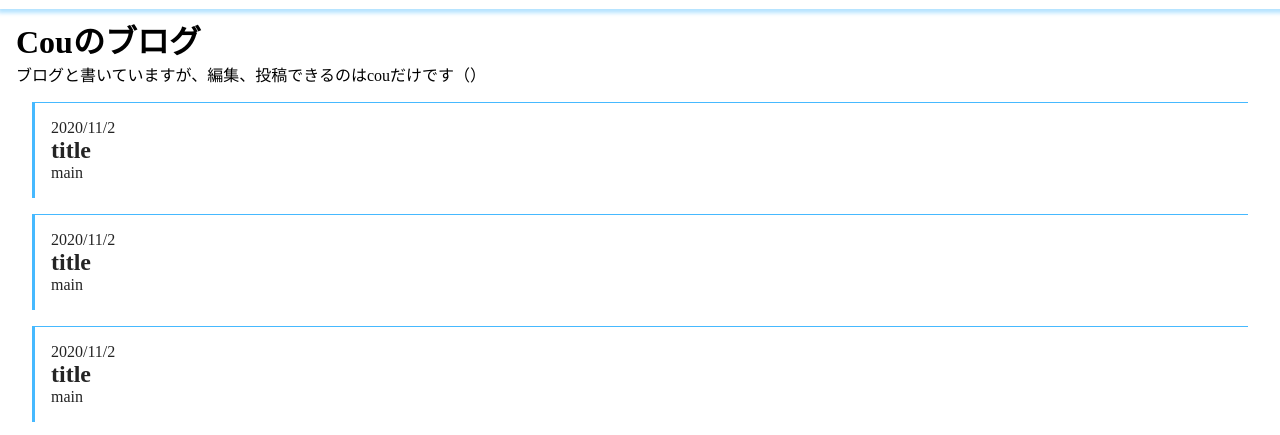
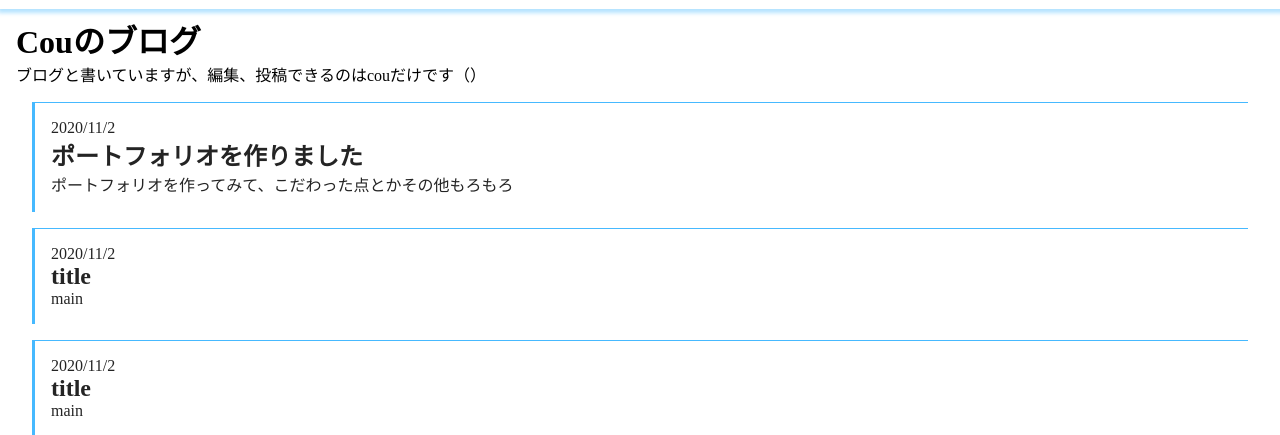
Before and after one commit to Cou01000111/portfolio, a plain HTML site: page blog.html in a window 1280 px wide. Shown: the part 84-519 px from the top of the page. Drawn offline with Linux system fonts and the light colour scheme.

Commit message:
add blog

```diff
--- a/blog.html
+++ b/blog.html
@@ -27,8 +27,8 @@
     <a href="./blog/test.html">
       <div class="content">
         <p>2020/11/2</p>
-        <h2 class="title">title</h2>
-        <p>main</p>
+        <h2 class="title">ポートフォリオを作りました</h2>
+        <p>ポートフォリオを作ってみて、こだわった点とかその他もろもろ</p>
       </div>
       <div class="content">
         <p>2020/11/2</p>
```
